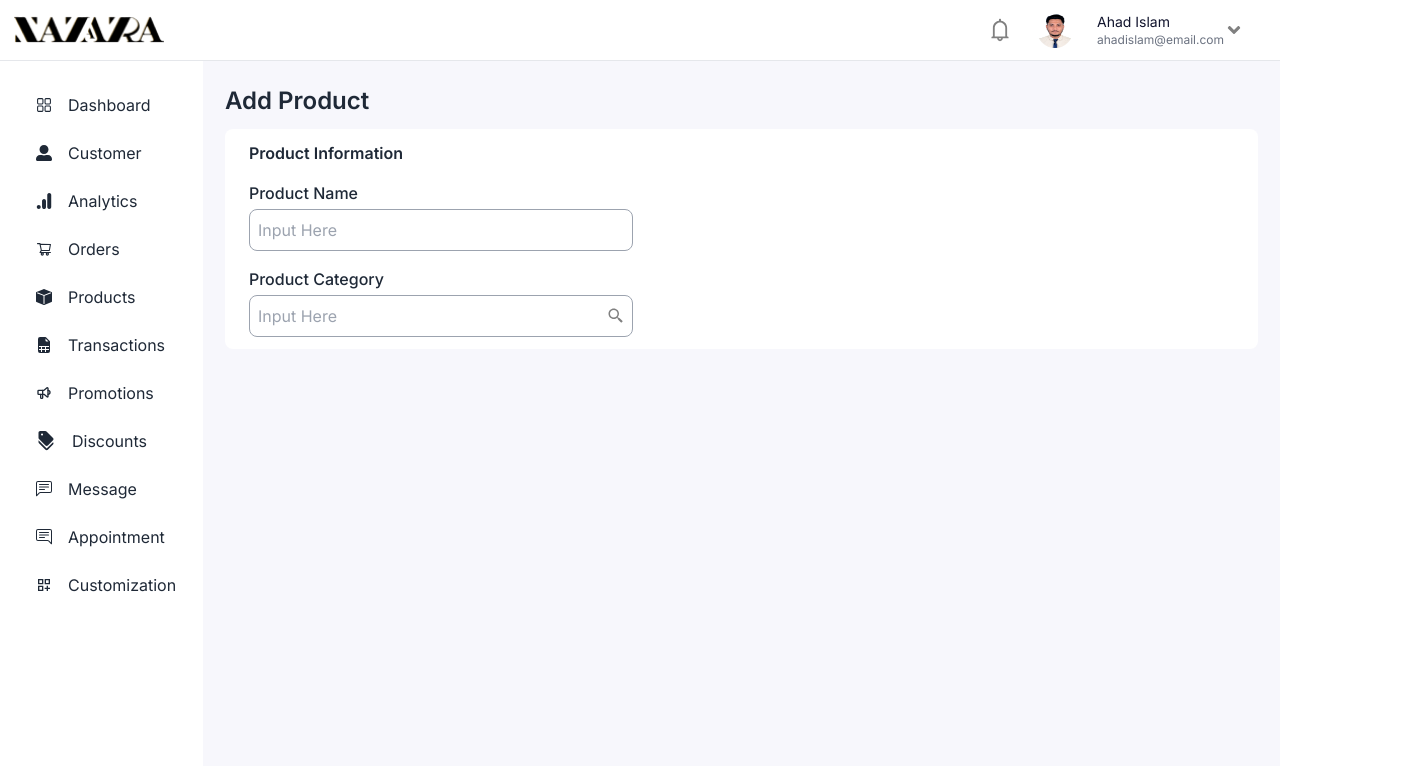
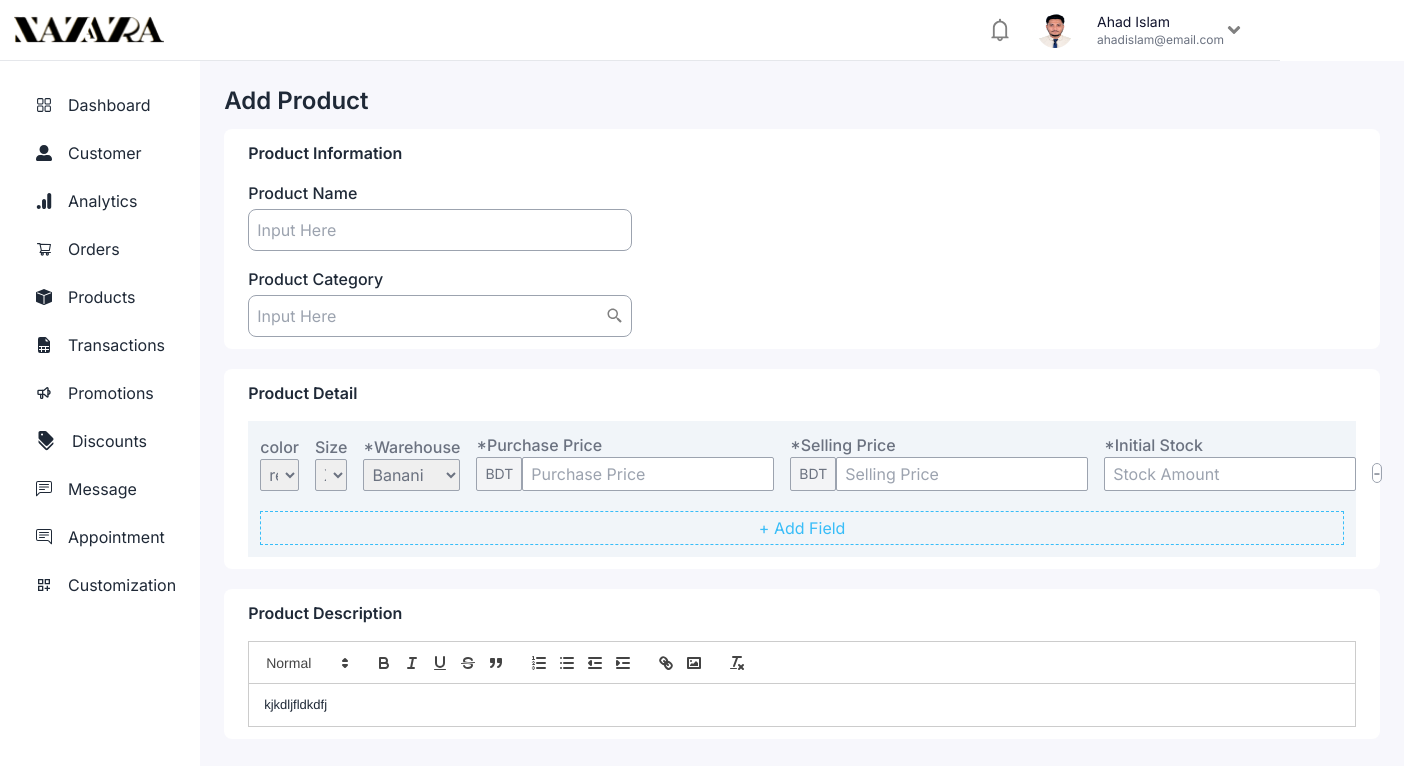
Before and after one commit to nuruzaman-milon/nazara-dashboard, a Next.js app: page /products/add-product in a window 1280 px wide. Shown: the top 766 px of the page, 1404 px wide, since content can reach past the window. Built offline with nearby package versions, Linux system fonts and the light colour scheme.

Commit message:
product add page added

```diff
--- a/app/products/add-product/page.tsx
+++ b/app/products/add-product/page.tsx
@@ -1,10 +1,36 @@
+"use client";
+import Editor from "@/components/Editor";
+import { useState } from "react";
 import { BiSearchAlt2 } from "react-icons/bi";
 
-const AddProduct = () => {
+//editor
+import ReactQuill from "react-quill";
+import "react-quill/dist/quill.snow.css";
+interface DivField {
+  id: number;
+}
+
+const AddProduct: React.FC = () => {
+  const [divFields, setDivFields] = useState<DivField[]>([
+    { id: Date.now() }, // Display one content by default
+  ]);
+
+  const addDivField = () => {
+    const newDivField: DivField = {
+      id: Date.now(), // Generate a unique ID for each div field
+    };
+    setDivFields((prevFields) => [...prevFields, newDivField]);
+  };
+
+  const removeDivField = (id: number) => {
+    setDivFields((prevFields) => prevFields.filter((field) => field.id !== id));
+  };
+
+  // const [value, setValue] = useState(""); //for editor
   return (
     <div className="container">
       <h1 className="text-2xl font-semibold mb-3">Add Product</h1>
-      <form>
+      <div className="flex flex-col gap-y-5">
         <div className="bg-basic rounded-lg px-6 py-3 flex flex-col gap-y-4">
           <h4 className="font-semibold">Product Information</h4>
           <div>
@@ -37,7 +63,111 @@ const AddProduct = () => {
             </div>
           </div>
         </div>
-      </form>
+        <div className="bg-basic rounded-lg px-6 py-3 flex flex-col gap-y-4">
+          <h1 className="font-semibold">Product Detail</h1>
+          <div className="text-gray-500 bg-slate-100 p-3">
+            {divFields.map((field, index) => (
+              <div key={field.id}>
+                <div className="flex items-end gap-4 mb-5">
+                  <div>
+                    <label className="font-medium mb-2">color</label>
+                    <select
+                      className="w-full border border-gray-400 rounded-sm p-1"
+                      name="color"
+                      id="color"
+                    >
+                      <option value="red">red</option>
+                      <option value="red">red</option>
+                      <option value="red">red</option>
+                    </select>
+                  </div>
+                  <div>
+                    <label className="font-medium mb-2">Size</label>
+                    <select
+                      className="w-full border border-gray-400 rounded-sm p-1"
+                      name="size"
+                      id="size"
+                    >
+                      <option value="red">XL</option>
+                      <option value="red">L</option>
+                      <option value="red">M</option>
+                    </select>
+                  </div>
+                  <div>
+                    <label className="font-medium mb-2">*Warehouse</label>
+                    <select
+                      className="w-full border border-gray-400 rounded-sm p-1"
+                      name="warehouse"
+                      id="warehouse"
+                    >
+                      <option value="red">Banani</option>
+                      <option value="red">Mirpur</option>
+                      <option value="red">Uttara</option>
+                    </select>
+                  </div>
+                  <div>
+                    <label className="font-medium mb-2">*Purchase Price</label>
+                    <div className="flex items-center">
+                      <div className="border border-gray-400 bg-gray-100 rounded-sm px-2 py-[6px] text-sm">
+                        BDT
+                      </div>
+                      <input
+                        className="rounded-sm px-2 py-1 border border-gray-400 focus:outline-none text-gray-500"
+                        id="purchase_price"
+                        type="text"
+                        placeholder="Purchase Price"
+                      />
+                    </div>
+                  </div>
+                  <div>
+                    <label className="font-medium mb-2">*Selling Price</label>
+                    <div className="flex items-center">
+                      <div className="border border-gray-400 bg-gray-100 rounded-sm px-2 py-[6px] text-sm">
+                        BDT
+                      </div>
+                      <input
+                        className="rounded-sm px-2 py-1 border border-gray-400 focus:outline-none text-gray-500"
+                        id="selling_price"
+                        type="text"
+                        placeholder="Selling Price"
+                      />
+                    </div>
+                  </div>
+                  <div>
+                    <label className="font-medium mb-2">*Initial Stock</label>
+                    <div>
+                      <input
+                        className="rounded-sm px-2 py-1 border border-gray-400 focus:outline-none text-gray-500"
+                        id="Initial_Stock"
+                        type="text"
+                        placeholder="Stock Amount"
+                      />
+                    </div>
+                  </div>
+                  <button
+                    onClick={() => removeDivField(field.id)}
+                    disabled={divFields.length === 1} // Disable "-" button when there is only one content
+                    className="w-5 h-5 rounded-full border border-gray-400 flex justify-center items-center mb-2"
+                  >
+                    -
+                  </button>
+                </div>
+              </div>
+            ))}
+
+            <button
+              onClick={addDivField}
+              className="py-1 w-full border border-dashed border-sky-400 text-sky-400"
+            >
+              + Add Field
+            </button>
+          </div>
+        </div>
+        <div className="bg-basic rounded-lg px-6 py-3 flex flex-col gap-y-4">
+          <h4 className="font-semibold">Product Description</h4>
+          <Editor />
+        </div>
+      </div>
     </div>
   );
 };
--- /dev/null
+++ b/components/Editor.tsx
@@ -0,0 +1,55 @@
+"use client";
+import React, { useState } from "react";
+import ReactQuill from "react-quill";
+import "react-quill/dist/quill.snow.css";
+
+const Editor = () => {
+  const [text, setText] = useState("kjkdljfldkdfj");
+
+  const handleChange = (value: string) => {
+    setText(value);
+  };
+
+  const modules = {
+    toolbar: [
+      [{ header: [1, 2, false] }],
+      ["bold", "italic", "underline", "strike", "blockquote"],
+      [
+        { list: "ordered" },
+        { list: "bullet" },
+        { indent: "-1" },
+        { indent: "+1" },
+      ],
+      ["link", "image"],
+      ["clean"],
+    ],
+  };
+
+  const formats = [
+    "header",
+    "bold",
+    "italic",
+    "underline",
+    "strike",
+    "blockquote",
+    "list",
+    "bullet",
+    "indent",
+    "link",
+    "image",
+  ];
+
+  console.log(text);
+  return (
+    <div>
+      <ReactQuill
+        value={text}
+        modules={modules}
+        formats={formats}
+        onChange={handleChange}
+      />
+    </div>
+  );
+};
+
+export default Editor;
--- a/next.config.js
+++ b/next.config.js
@@ -1,4 +1,13 @@
 /** @type {import('next').NextConfig} */
-const nextConfig = {}
+const nextConfig = {};
 
-module.exports = nextConfig
+module.exports = nextConfig;
+
+// module.exports = {
+//   webpack: (config, { isServer }) => {
+//     if (!isServer) {
+//       config.resolve.fallback.fs = false;
+//     }
+//     return config;
+//   },
+// };
--- a/package.json
+++ b/package.json
@@ -9,6 +9,8 @@
     "lint": "next lint"
   },
   "dependencies": {
+    "@ckeditor/ckeditor5-build-classic": "^38.0.1",
+    "@ckeditor/ckeditor5-react": "^6.0.0",
     "@types/node": "20.2.5",
     "@types/react": "18.2.9",
     "@types/react-dom": "18.2.4",
@@ -27,6 +29,7 @@
     "react-dom": "18.2.0",
     "react-icons": "^4.9.0",
     "react-modern-drawer": "^1.2.0",
+    "react-quill": "^2.0.0",
     "tailwindcss": "3.3.2",
     "typescript": "5.1.3"
   }
```
Also changed, not shown: 1 other file (tests, documents, lock files or other folders).
